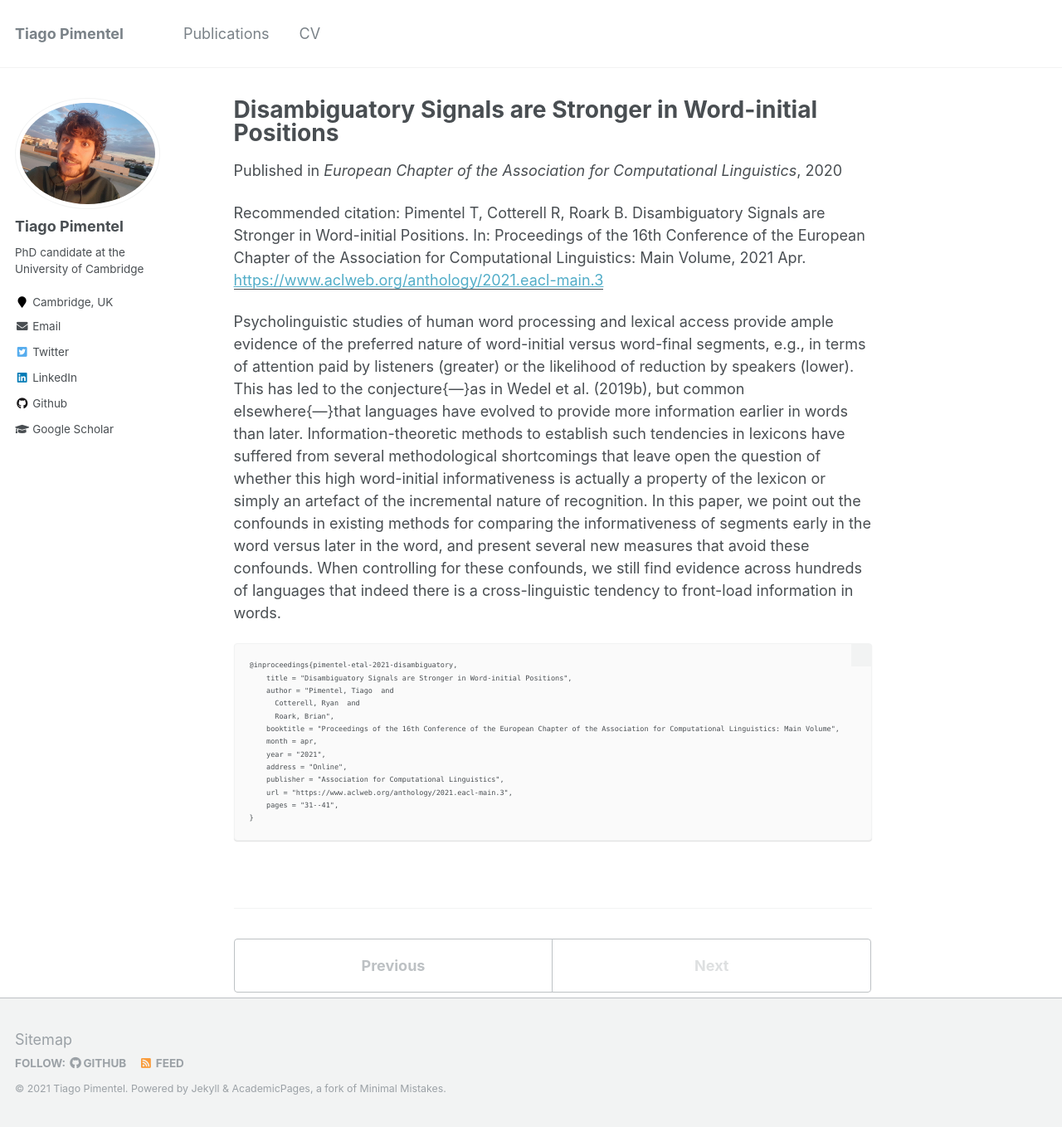
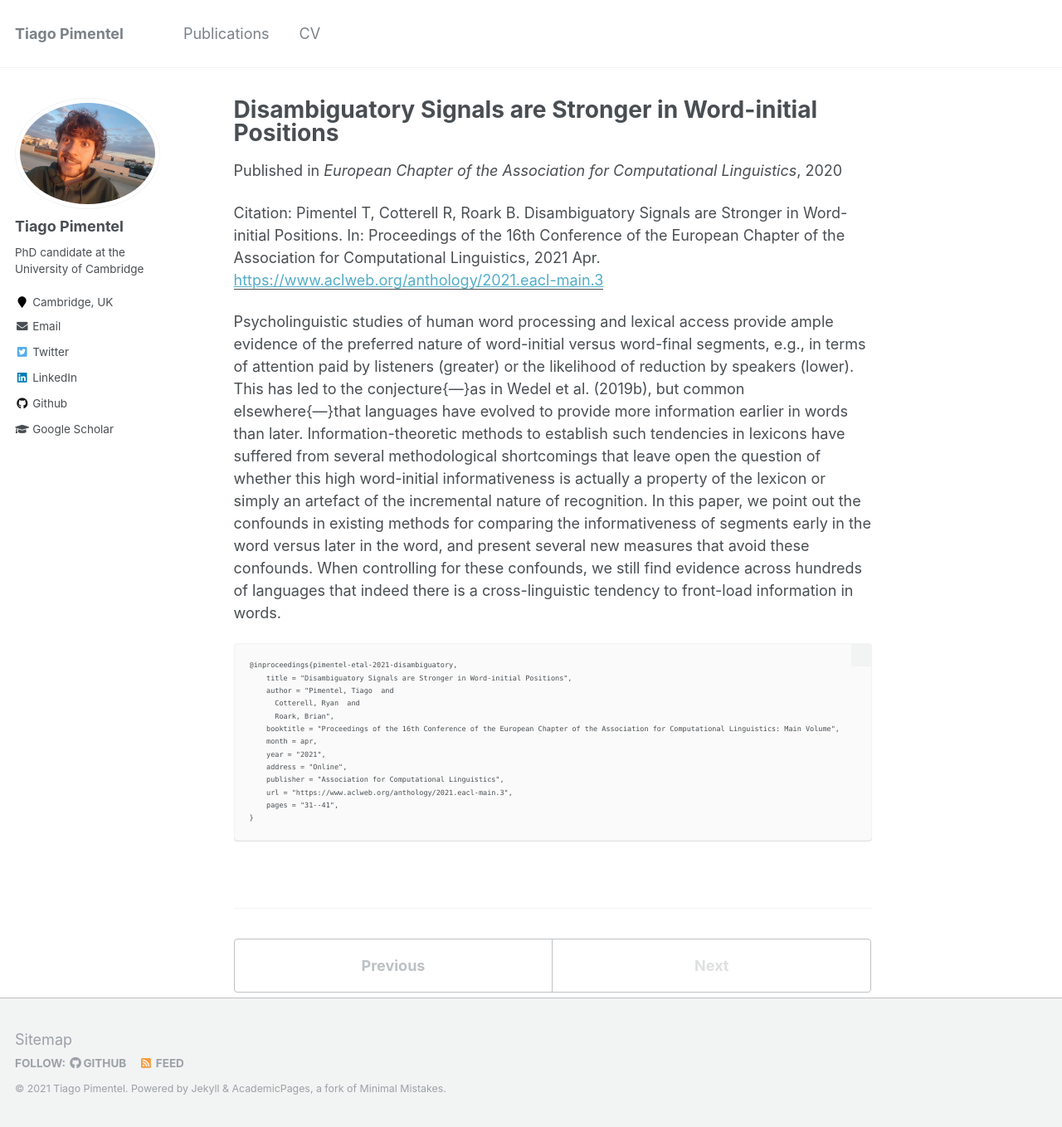
Before and after one commit to tpimentelms/tpimentelms.github.io, a Jekyll site: the page built from _publications/2021-04-23-disambiguatory-signals.md, in a window 1280 px wide and 1358 px high. Shown: the whole window at 83% size. Built offline with Jekyll 4.4.1, drawn with Linux system fonts in a browser that asks for light colours.

Commit message:
Update on publication format

```diff
--- a/_layouts/single.html
+++ b/_layouts/single.html
@@ -44,9 +44,9 @@ layout: default
 
 
         {% if page.citation and page.paperurl %}
-          <p>Recommended citation: {{ page.citation }} <a href="{{ page.paperurl }}"><u>{{ page.paperurl }}</u></a></p>
+          <p>Citation: {{ page.citation }} <a href="{{ page.paperurl }}"><u>{{ page.paperurl }}</u></a></p>
         {% elsif page.citation %}
-          <p>Recommended citation: {{ page.citation }} </p>
+          <p>Citation: {{ page.citation }} </p>
         {% endif %}
 
         </header>
--- a/_publications/2021-04-23-disambiguatory-signals.md
+++ b/_publications/2021-04-23-disambiguatory-signals.md
@@ -7,7 +7,7 @@ excerpt: 'This paper is about '
 date: 2020-11-16
 venue: 'European Chapter of the Association for Computational Linguistics'
 paperurl: 'https://www.aclweb.org/anthology/2021.eacl-main.3'
-citation: 'Pimentel T, Cotterell R, Roark B. Disambiguatory Signals are Stronger in Word-initial Positions. In: Proceedings of the 16th Conference of the European Chapter of the Association for Computational Linguistics: Main Volume, 2021 Apr.'
+citation: 'Pimentel T, Cotterell R, Roark B. Disambiguatory Signals are Stronger in Word-initial Positions. In: Proceedings of the 16th Conference of the European Chapter of the Association for Computational Linguistics, 2021 Apr.'
 ---
 
 Psycholinguistic studies of human word processing and lexical access provide ample evidence of the preferred nature of word-initial versus word-final segments, e.g., in terms of attention paid by listeners (greater) or the likelihood of reduction by speakers (lower). This has led to the conjecture{---}as in Wedel et al. (2019b), but common elsewhere{---}that languages have evolved to provide more information earlier in words than later. Information-theoretic methods to establish such tendencies in lexicons have suffered from several methodological shortcomings that leave open the question of whether this high word-initial informativeness is actually a property of the lexicon or simply an artefact of the incremental nature of recognition. In this paper, we point out the confounds in existing methods for comparing the informativeness of segments early in the word versus later in the word, and present several new measures that avoid these confounds. When controlling for these confounds, we still find evidence across hundreds of languages that indeed there is a cross-linguistic tendency to front-load information in words.
```
